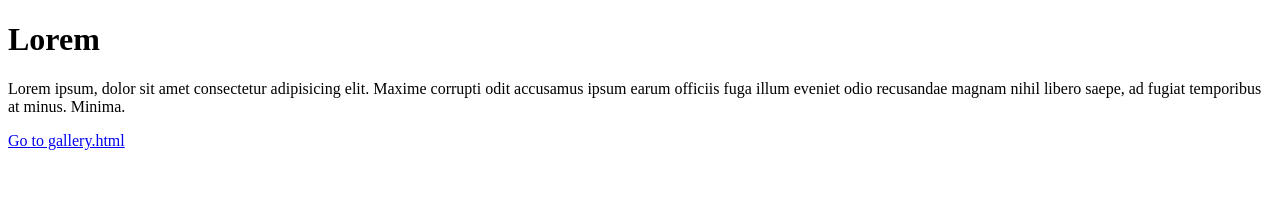
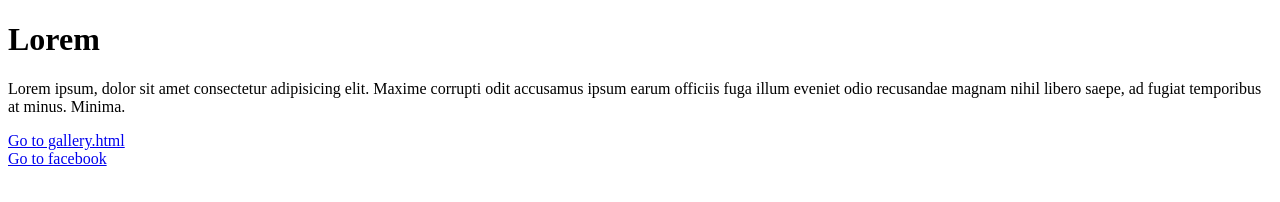
Before and after one commit to stboldyrev/Homework13, a plain HTML site: page index.html in a window 1280 px wide. Drawn offline with Linux system fonts and the light colour scheme.

Commit message:
added link to facebook

```diff
--- a/index.html
+++ b/index.html
@@ -14,5 +14,8 @@
     <span>
         <a href="gallery.html" target="_blank">Go to gallery.html</a>
     </span>
+    <div>
+        <a href="https://www.facebook.com/" target="_blank">Go to facebook</a>
+    </div>
 </body>
 </html>
```
